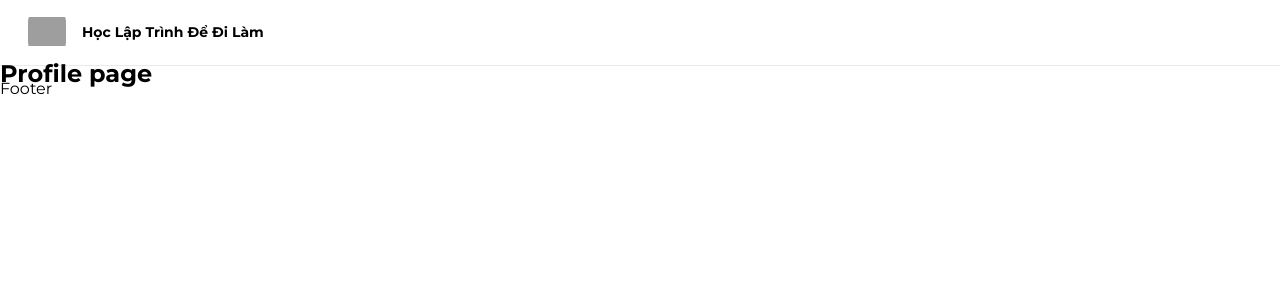
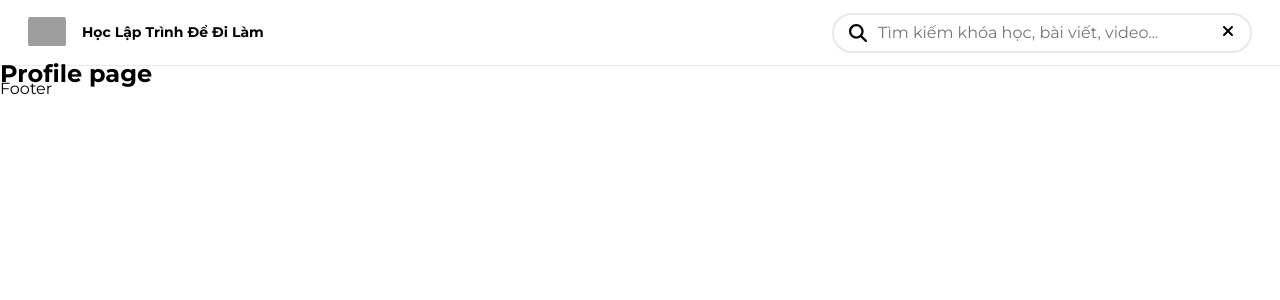
Before and after one commit to MinhVuong68/F8-ui, a React (Create React App) app: page /profile in a window 1280 px wide. Shown: the top 300 px of the page. Built offline with nearby package versions, Linux system fonts and the light colour scheme; grey boxes are pictures that could not be loaded.

Commit message:
input search ui

```diff
--- a/package.json
+++ b/package.json
@@ -3,6 +3,11 @@
     "version": "0.1.0",
     "private": true,
     "dependencies": {
+        "@fortawesome/fontawesome-svg-core": "^1.3.0",
+        "@fortawesome/free-brands-svg-icons": "^6.0.0",
+        "@fortawesome/free-regular-svg-icons": "^6.0.0",
+        "@fortawesome/free-solid-svg-icons": "^6.0.0",
+        "@fortawesome/react-fontawesome": "^0.1.17",
         "@testing-library/jest-dom": "^5.16.4",
         "@testing-library/react": "^13.3.0",
         "@testing-library/user-event": "^13.5.0",
--- a/src/components/Layouts/components/Header/Header.module.scss
+++ b/src/components/Layouts/components/Header/Header.module.scss
@@ -7,8 +7,10 @@
 }
 
 .inner {
+    width: 100%;
     display: flex;
     align-items: center;
+    justify-content: space-between;
 }
 
 .logo {
@@ -28,3 +30,39 @@
     font-weight: 700;
     margin-left: 16px;
 }
+
+.search {
+    border: 2px solid #e8e8e8;
+    border-radius: 20px;
+    height: 40px;
+    padding: 0 16px 0 8px;
+    width: 420px;
+    display: flex;
+    input {
+        font-size: 1.6rem;
+        height: 100%;
+        outline: none;
+        border: none;
+        flex: 1;
+    }
+}
+
+.icon-search {
+    width: 32px;
+    height: 100%;
+    font-size: 1.8rem;
+    display: flex;
+    justify-content: center;
+    align-items: center;
+}
+
+.search-input {
+    padding: 0 4px;
+}
+
+.close-search {
+    background-color: transparent;
+    border: none;
+    outline: none;
+    cursor: pointer;
+}
--- a/src/components/Layouts/components/Header/index.js
+++ b/src/components/Layouts/components/Header/index.js
@@ -1,3 +1,5 @@
+import { FontAwesomeIcon } from '@fortawesome/react-fontawesome';
+import { faMagnifyingGlass, faXmark } from '@fortawesome/free-solid-svg-icons';
 import styles from './Header.module.scss';
 import classNames from 'classnames/bind';
 
@@ -16,6 +18,19 @@ const Header = () => {
                     </a>
                     <h4 className={cx('title-logo')}>Học Lập Trình Để Đi Làm</h4>
                 </div>
+                <div className={cx('search')}>
+                    <div className={cx('icon-search')}>
+                        <FontAwesomeIcon icon={faMagnifyingGlass} />
+                    </div>
+                    <input
+                        placeholder="Tìm kiếm khóa học, bài viết, video..."
+                        spellCheck={false}
+                        className={cx('search-input')}
+                    />
+                    <button className={cx('close-search')}>
+                        <FontAwesomeIcon icon={faXmark} />
+                    </button>
+                </div>
             </div>
         </header>
     );
```
Also changed, not shown: 1 other file (tests, documents, lock files or other folders). Lines whose indentation alone changed are shown as unchanged.
